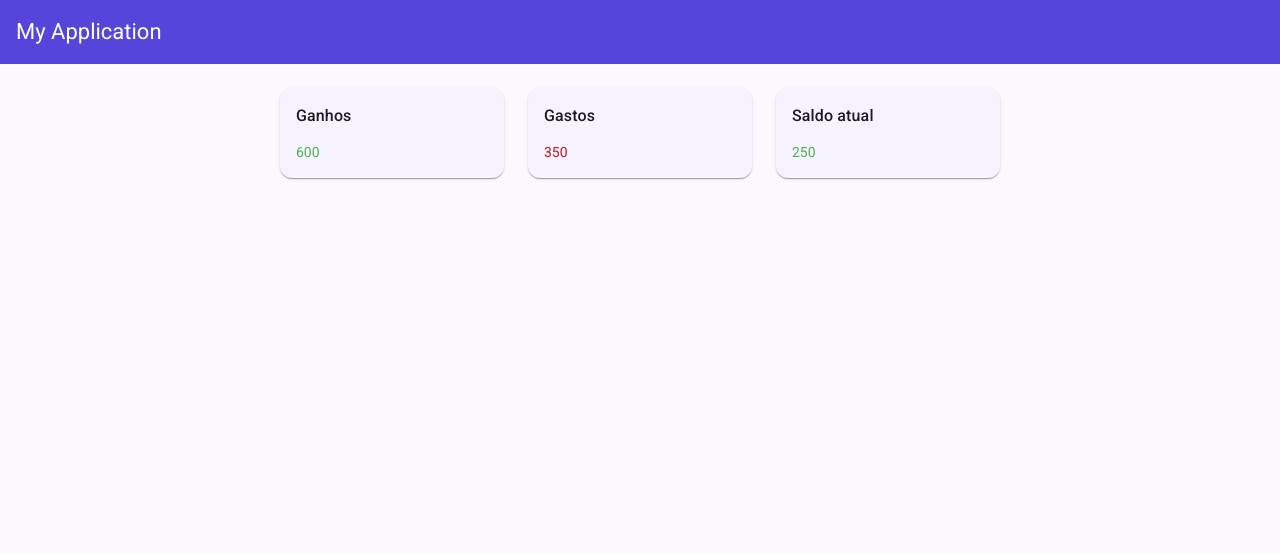
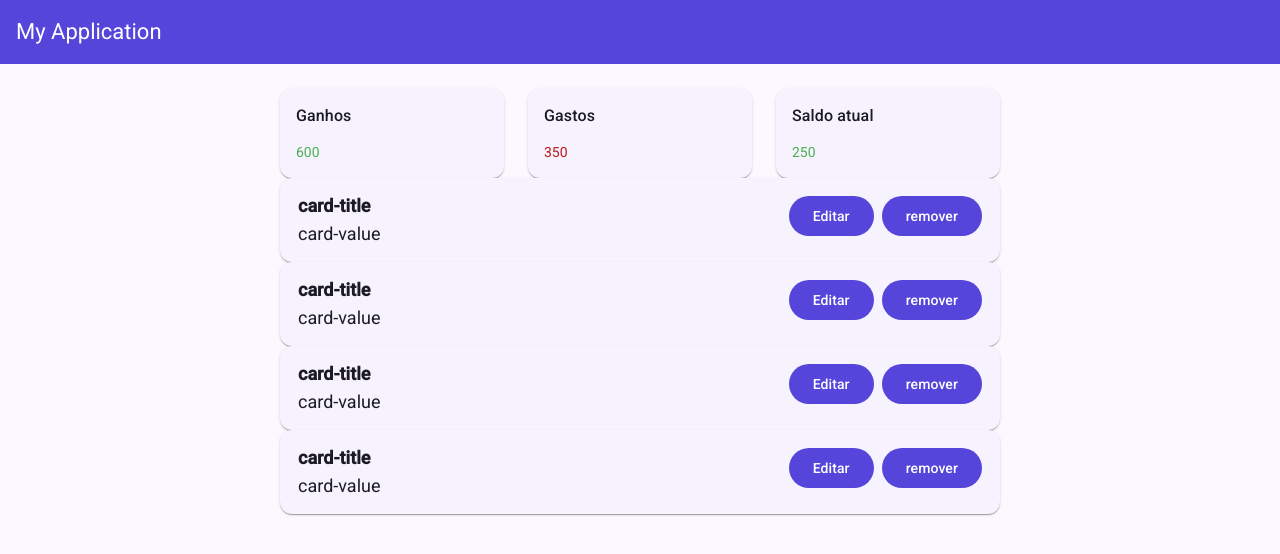
Before and after one commit to victorduarte31/study-angular20, an Angular app: page / in a window 1280 px wide. Shown: the top 554 px of the page. Built offline with nearby package versions, Linux system fonts and the light colour scheme.

Commit message:
Adiciona componente TransactionItem para exibição individual de transações e integra ao módulo Home.

```diff
--- /dev/null
+++ b/src/app/features/home/components/transaction-item/transaction-item.html
@@ -0,0 +1,15 @@
+<mat-card class="card">
+  <div>
+    <div class="card-title">
+      card-title
+    </div>
+    <div class="card-value">
+      card-value
+    </div>
+  </div>
+
+  <div class="card-actions">
+    <button matButton="filled">Editar</button>
+    <button matButton="filled">remover</button>
+  </div>
+</mat-card>
--- /dev/null
+++ b/src/app/features/home/components/transaction-item/transaction-item.scss
@@ -0,0 +1,22 @@
+.card {
+  display: flex;
+  flex-direction: row;
+  padding: 18px;
+
+  .card-title {
+    font-size: 18px;
+    font-weight: bold;
+  }
+
+  .card-value {
+    font-size: 18px;
+    margin-top: 8px;
+  }
+
+  .card-actions {
+    display: flex;
+    justify-content: center;
+    margin-left: auto;
+    gap: 8px;
+  }
+}
--- a/src/app/features/home/home.html
+++ b/src/app/features/home/home.html
@@ -1 +1,5 @@
 <app-balance [transactions]="transaction()"></app-balance>
+
+@for (item of transaction(); track item) {
+  <app-transaction-item></app-transaction-item>
+}
--- a/src/app/features/home/home.ts
+++ b/src/app/features/home/home.ts
@@ -1,10 +1,12 @@
 import {Component, signal} from '@angular/core';
 import {Balance} from './components/balance/balance';
+import {TransactionItem} from './components/transaction-item/transaction-item';
 
 @Component({
   selector: 'app-home',
   imports: [
-    Balance
+    Balance,
+    TransactionItem
   ],
   templateUrl: './home.html',
   styleUrl: './home.scss'
```
Also changed, not shown: src/app/features/home/components/transaction-item/transaction-item.ts (added, +16 -0 lines).
